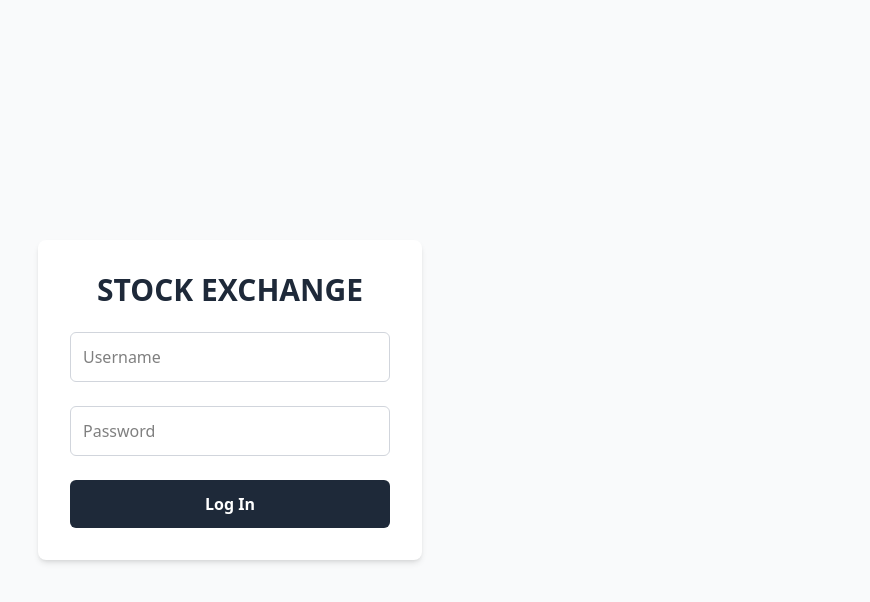
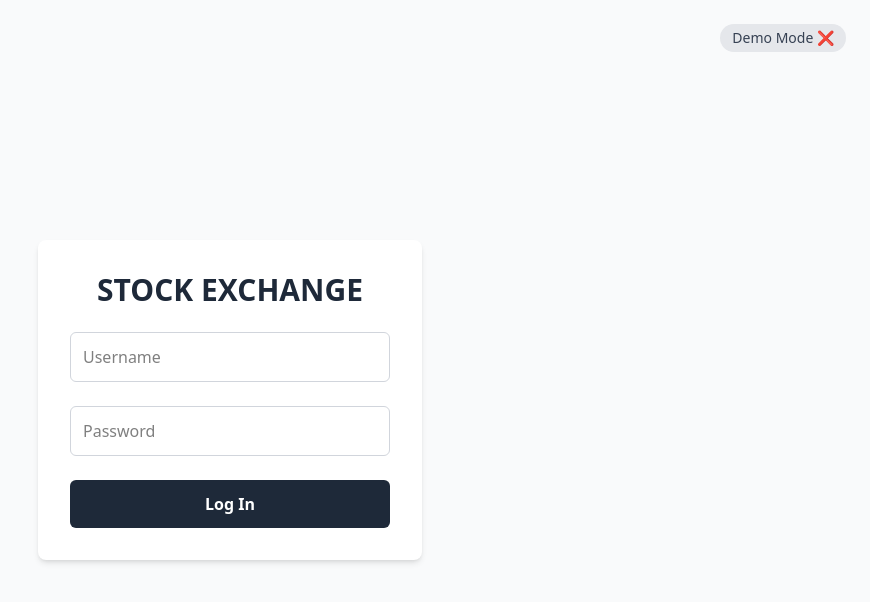
Before and after one commit to parthstark/stock-exchange-fe, a React (Vite) app: page /login in a window 1280 px wide. Shown: the top 602 px of the page, without its empty margins (410-1280 px from the left). Built offline with nearby package versions, Linux system fonts and the light colour scheme.

Commit message:
demo mode option added

```diff
--- a/src/components/Header/base/Avatar.tsx
+++ b/src/components/Header/base/Avatar.tsx
@@ -55,6 +55,7 @@ const Avatar: React.FC<AvatarProps> = ({ initials, className }) => {
                         Hi {username} !
                     </div>
 
+                    {/* Divider */}
                     <div className="h-px bg-gray-200 mx-3" />
 
                     <button
--- a/src/components/TickerList/TickerList.tsx
+++ b/src/components/TickerList/TickerList.tsx
@@ -4,10 +4,14 @@ const TickerList: React.FC = () => {
     return (
         <div className="space-y-4 w-full md:w-2/3 p-6">
             <h2 className="text-xl font-bold">MARKETS</h2>
-            {["TATA", "RELIANCE", "INFY", "ICICI"].map((stock) => (
-                <div key={stock} className="flex items-center justify-between">
-                    <span className="text-lg">{stock}</span>
-                    <span className="text-green-600 text-xl">↑</span>
+            {["TATA", "RELIANCE", "INFY", "ICICI", "TATA", "RELIANCE", "INFY", "ICICI", "TATA", "RELIANCE", "INFY", "ICICI", "TATA", "RELIANCE", "INFY", "ICICI"].map((stock) => (
+                <div>
+                    <div key={stock} className="flex items-center justify-between">
+                        <span className="text-lg">{stock}</span>
+                        <span className="text-green-600 text-xl">↑</span>
+                    </div>
+                    {/* Divider */}
+                    <div className="h-px bg-gray-200 mt-2" />
                 </div>
             ))}
         </div>
--- /dev/null
+++ b/src/context/DemoModeContext.tsx
@@ -0,0 +1,22 @@
+import { createContext, useContext, useState } from "react";
+
+const DemoModeContext = createContext({
+    demoMode: false,
+    setDemoMode: (_: boolean) => { },
+});
+
+export const DemoModeProvider: React.FC<{ children: React.ReactNode }> = ({ children }) => {
+    const [demoMode, setDemoMode] = useState(false);
+
+    return (
+        <DemoModeContext.Provider value={{ demoMode, setDemoMode }}>
+            {children}
+        </DemoModeContext.Provider>
+    );
+}
+
+export const useDemoMode = () => {
+    const context = useContext(DemoModeContext);
+    if (!context) throw new Error("useDemoMode must be used within a DemoModeProvider");
+    return context;
+};
--- a/src/hooks/useApi.ts
+++ b/src/hooks/useApi.ts
@@ -1,5 +1,6 @@
 import { useState } from "react";
 import api from "../api/axios";
+import { useDemoMode } from "../context/DemoModeContext";
 
 type Method = "GET" | "POST" | "DELETE";
 
@@ -13,9 +14,23 @@ export function useApi(): UseApiResponse {
     const [loading, setLoading] = useState(false);
     const [error, setError] = useState<string | null>(null);
 
+    const { demoMode } = useDemoMode();
+
     const request = async (url: string, method: Method = "GET", body?: any) => {
         setLoading(true);
         setError(null);
+
+        if (demoMode) {
+            return new Promise((resolve) => {
+                setTimeout(() => {
+                    setLoading(false);
+                    resolve({
+                        token: 'demo-token',
+                    });
+                }, 1000);
+            }
+            );
+        }
 
         try {
             const response = await api.request({
--- a/src/main.tsx
+++ b/src/main.tsx
@@ -3,11 +3,14 @@ import App from "./App";
 import "./index.css";
 import { BrowserRouter } from "react-router-dom";
 import { AuthProvider } from "./context/AuthContext";
+import { DemoModeProvider } from "./context/DemoModeContext";
 
 ReactDOM.createRoot(document.getElementById("root")!).render(
   <BrowserRouter>
-    <AuthProvider>
-      <App />
-    </AuthProvider>
+    <DemoModeProvider>
+      <AuthProvider>
+        <App />
+      </AuthProvider>
+    </DemoModeProvider>
   </BrowserRouter>
 );
--- a/src/pages/Login.tsx
+++ b/src/pages/Login.tsx
@@ -2,11 +2,14 @@ import { useState } from "react";
 import { useNavigate } from "react-router-dom";
 import { useApi } from "../hooks/useApi";
 import { useAuth } from "../context/AuthContext";
+import { useDemoMode } from "../context/DemoModeContext";
 
 const Login = () => {
     const [username, setUsername] = useState("");
     const [password, setPassword] = useState("");
+
     const { dispatch } = useAuth();
+    const { demoMode, setDemoMode } = useDemoMode();
     const navigate = useNavigate();
 
     const { loading, error, request } = useApi();
@@ -27,8 +30,24 @@ const Login = () => {
         }
     };
 
+    const handleDemoToggle = () => {
+        setDemoMode(!demoMode);
+    };
+
     return (
-        <div className="min-h-screen flex items-center justify-center bg-gray-50">
+        <div className="relative min-h-screen flex items-center justify-center bg-gray-50">
+            {/* Demo Mode Toggle */}
+            <button
+                onClick={handleDemoToggle}
+                className={`absolute top-6 right-6 text-sm px-3 py-1 rounded-full transition font-medium
+        ${demoMode
+                        ? "bg-green-100 text-green-700 hover:bg-green-200"
+                        : "bg-gray-200 text-gray-700 hover:bg-gray-300"
+                    }`}
+            >
+                {demoMode ? "Demo Mode ✅" : "Demo Mode ❌"}
+            </button>
+
             <form
                 onSubmit={handleLogin}
                 className="bg-white p-8 rounded-lg shadow-md w-full max-w-sm space-y-6"
```
